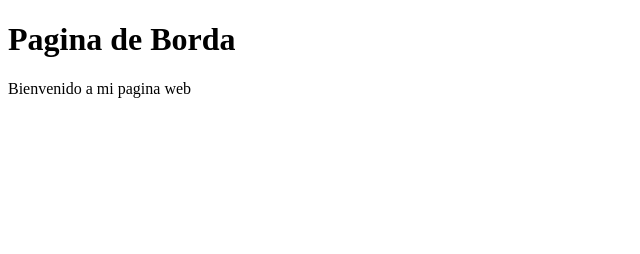
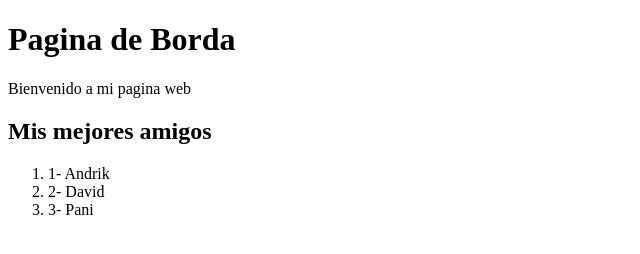
Before and after one commit to emilianobrd/PaginaBorda, a plain HTML site: page index.html in a window 1280 px wide. Shown: the whole page, without its empty margins (0-640 px from the left). Drawn offline with Linux system fonts and the light colour scheme.

Commit message:
Agregue lista de mejores amigos

```diff
--- a/index.html
+++ b/index.html
@@ -10,5 +10,11 @@
         Pagina de Borda
     </h1>
     <p>Bienvenido a mi pagina web</p>
+    <h2>Mis mejores amigos</h2>
+    <ol>
+        <li>1- Andrik</li>
+        <li>2- David</li>
+        <li>3- Pani</li>
+    </ol>
 </body>
 </html>
```
